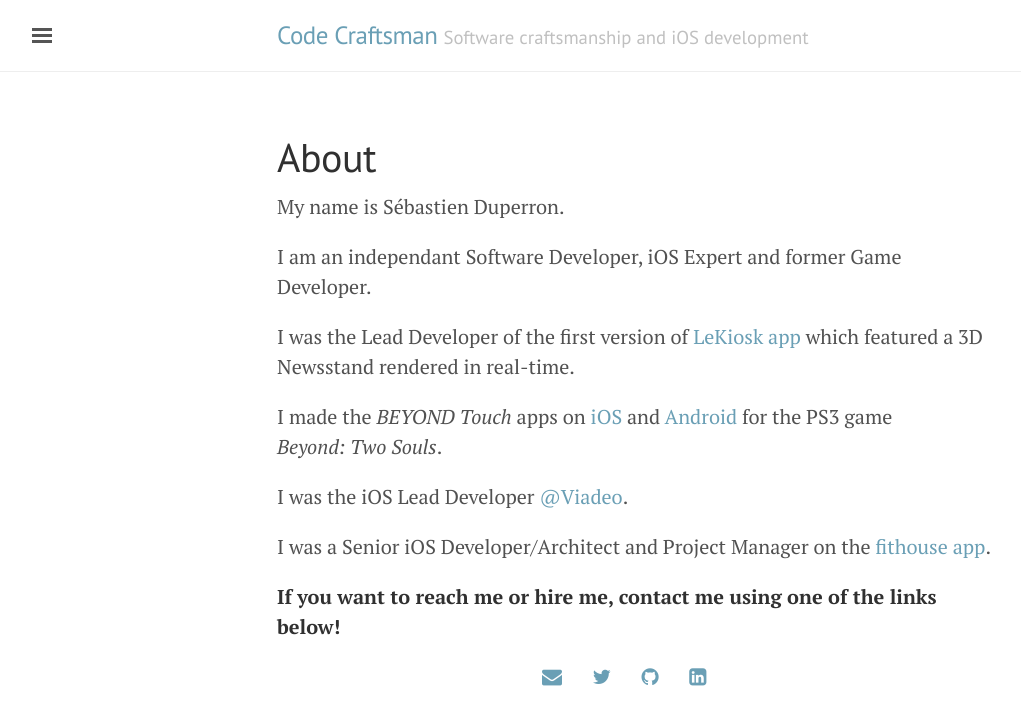
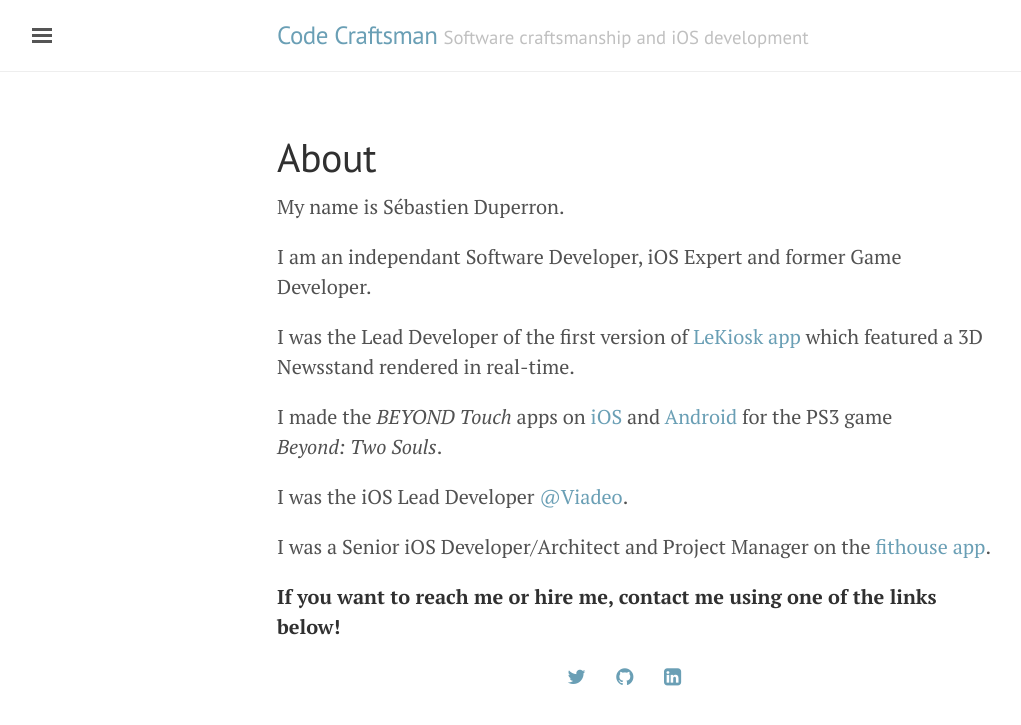
Before and after one commit to Liquidsoul/code-craftsman.fr, a Jekyll site: the page built from about.md, in a window 1280 px wide. Shown: the top 725 px of the page, without its empty margins (3-1024 px from the left). Built offline with Jekyll 4.4.1, drawn with Linux system fonts in a browser that asks for light colours.

Commit message:
Remove email as a way to contact me as it has only generated spam

```diff
--- a/_config.yml
+++ b/_config.yml
@@ -27,7 +27,6 @@
   twitter:           https://twitter.com/liquidseb
   github:            https://github.com/liquidsoul
   linkedin:          https://fr.linkedin.com/in/sebastienduperron
-  email:             contact@code-craftsman.fr
 
 # Custom vars
 version:             1.1.0
--- a/_includes/infos.html
+++ b/_includes/infos.html
@@ -1,7 +1,4 @@
   <div class="infos">
-    <span>
-      <a href="mailto:{{ site.author.email }}?subject=Contact from {{ site.domain_name }}" target="_blank"><i class="fa fa-envelope"></i></a>
-    </span>
     <span>
       <a href="{{ site.author.twitter }}" target="_blank"><i class="fa my-fa-twitter"></i></a>
     </span>
--- a/atom.xml
+++ b/atom.xml
@@ -12,7 +12,6 @@
  <id>{{ site.url }}</id>
  <author>
    <name>{{ site.author.name }}</name>
-   <email>{{ site.author.email }}</email>
  </author>
 
  {% for post in site.posts %}
```
